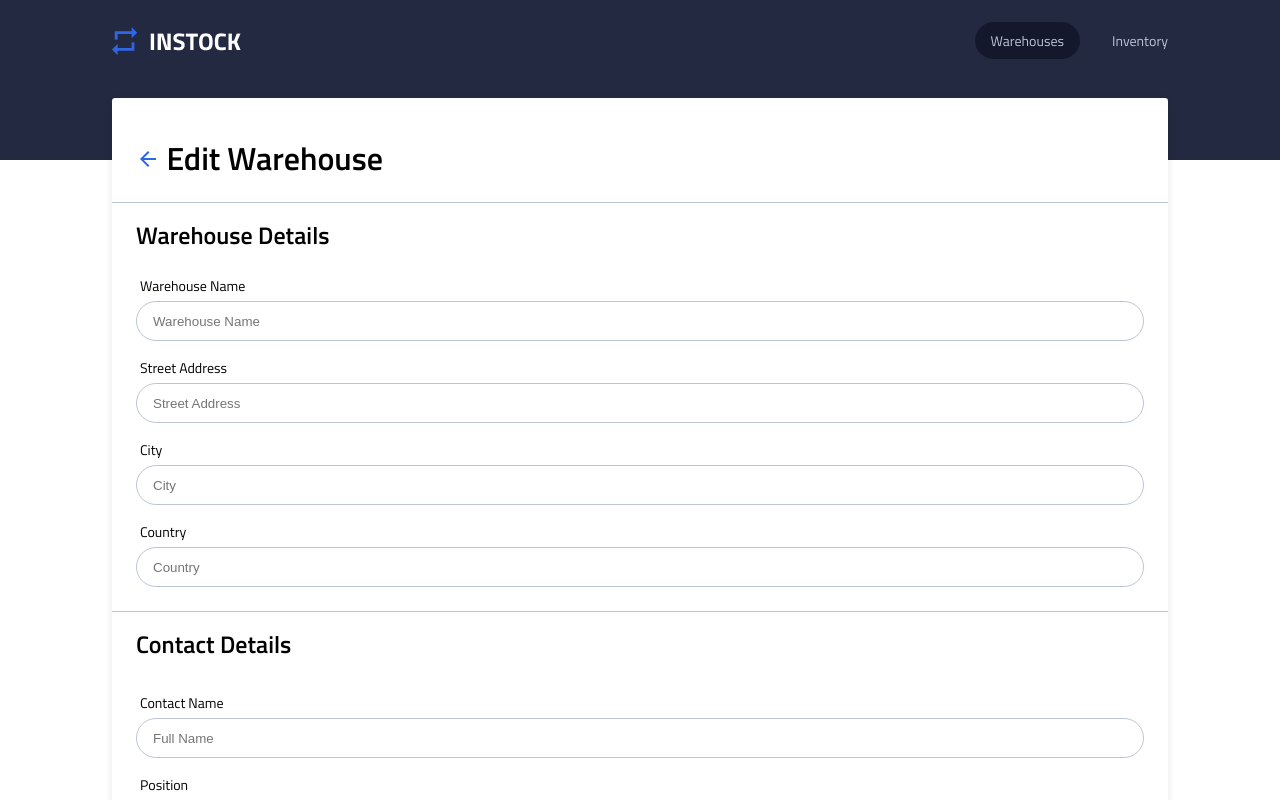
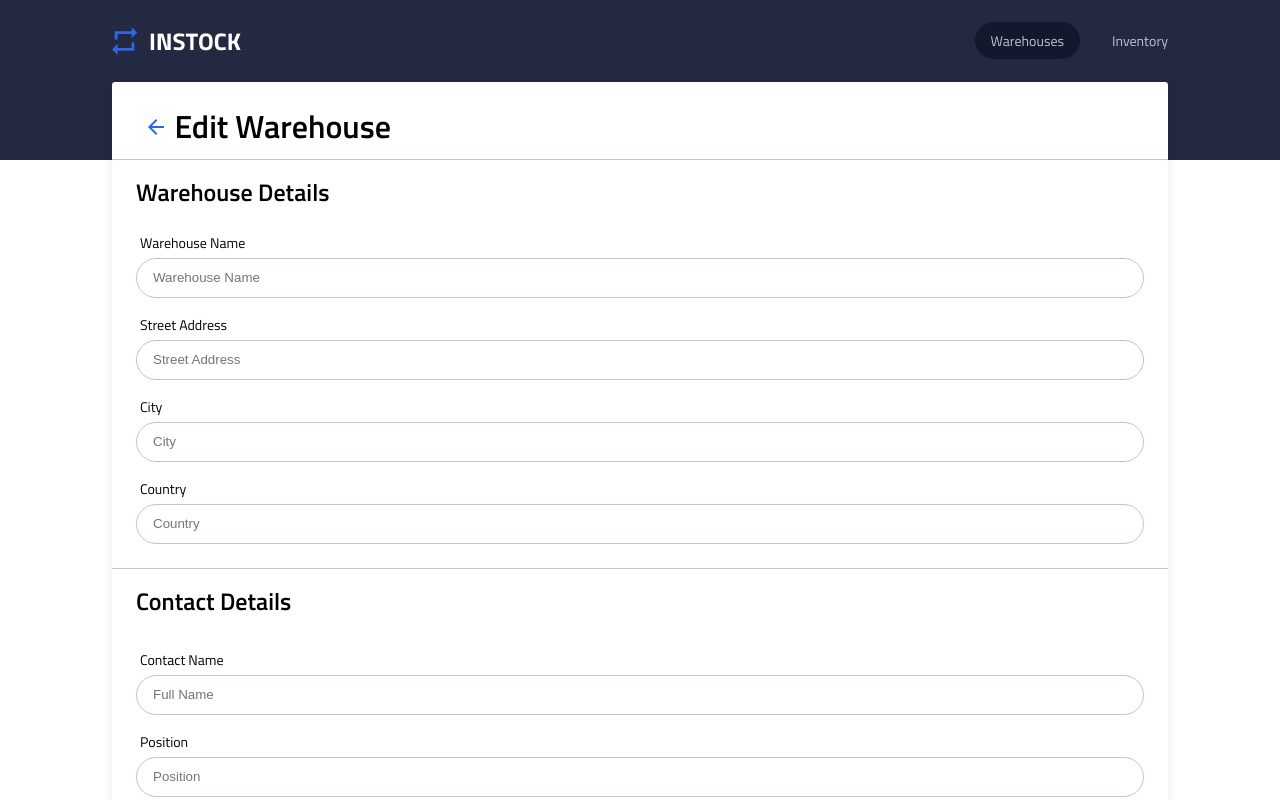
Before and after one commit to Muudy12/golden-lions-InStock, a React (Vite) app: page /warehouses/1/edit in a window 1280 px wide. Shown: the top 800 px of the page. Built offline with nearby package versions, Linux system fonts and the light colour scheme; a web font is replaced by a local one.

Commit message:
Add initial styling for tablet screen size in warehouse edit page

```diff
--- a/src/pages/Warehouses/EditWarehouse/EditWarehouse.scss
+++ b/src/pages/Warehouses/EditWarehouse/EditWarehouse.scss
@@ -9,7 +9,9 @@
     border-radius: 0.2rem;
     box-shadow: 0 0.2rem 0.5rem 0 rgba($primary-text-color, 0.1);
     margin: 2rem 0;
-    top: 2rem;
+    @include tablet{
+        margin: 1rem  0rem  4rem  0rem;
+    }
     &__header{
         width: 100%;
         display: flex;
@@ -20,6 +22,9 @@
         padding: 2rem  0rem  1.5rem 1.5rem;
         border-bottom: 0.1rem solid $secondary-cloud-color;
         box-sizing: border-box;
+        @include tablet{
+            padding: 1rem  0rem  .8rem  2rem;
+        }
         &-icon{
             padding-top: 1rem;
         }
```
